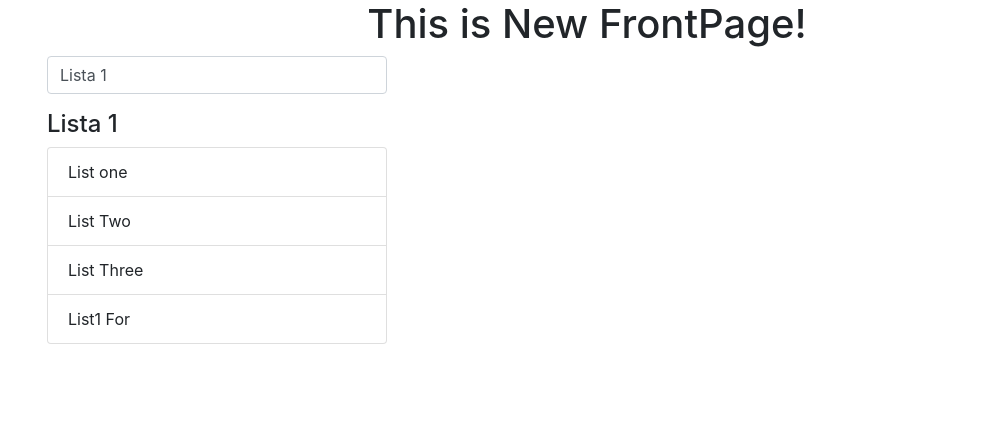
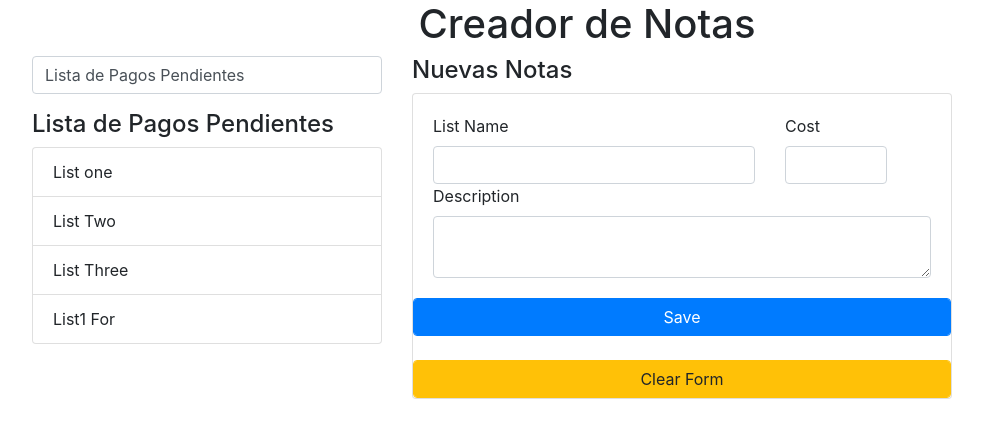
Before and after one commit to ElkinDev/Angular-4-for-beginners-Tutorial-By-ElkinDev, an Angular app: page / in a window 1280 px wide. Shown: the top 438 px of the page, without its empty margins (53-1036 px from the left). Built offline with nearby package versions, Linux system fonts and the light colour scheme.

Commit message:
Creating Interface to create new notes #5

```diff
--- a/src/app/app.component.html
+++ b/src/app/app.component.html
@@ -1,20 +1,51 @@
 <!--The content below is only a placeholder and can be replaced.-->
 <div style="text-align:center">
   <h1>
-    This is {{ title }}!
+    {{ title }}
   </h1>
 </div>
 
 <div class="container">
 
+	<div class="row">
+		<div class="col-md-4">
+			<p>
+	  			<input type="text" class="form-control" placeholder="Change the name List" [(ngModel)]="nameLists"  />
+			</p>
+			<h4>{{nameLists}}</h4>
+			<ul class="list-group">
+	  				<li class="list-group-item" *ngFor="let x of Lists">{{x.name}}</li>
+			</ul>
+		</div>
+		<div class="col-md-6">
+			<h4>Nuevas Notas</h4>
+			<div class="card">
+		  		<div class="card-body">
+		  			<div class="row">
 
-	<div class="col-md-4">
-	<p>
-  <input type="text" class="form-control" placeholder="" [(ngModel)]="name" />
-</p>
-	<h4>{{name}}</h4>
-		<ul class="list-group">
-  <li class="list-group-item" *ngFor="let x of Lists">{{x.name}}</li>
-</ul>
+
+		  				<div class="col-lg-8">
+		  					<label for="{{nameList}}">List Name</label>
+	    					<input type="text" name="" class="form-control" [(ngModel)]="nameList" required>
+		  				</div>
+
+		  				<div class="col-lg-3">
+		  					<label for="{{CostList}}">Cost</label>
+	    					<input type="number" name="" class="form-control" [(ngModel)]="CostList" required>
+		  				</div>
+
+		  			</div>
+	    			<label for="{{descriptionList}}">Description</label>
+	    			<textarea [(ngModel)]="descriptionList" class="form-control" required maxlength="20">
+
+	    			</textarea>
+
+	  			</div>
+	  			<input type="submit" name="" value="Save" class="btn btn-primary form-control">
+	  			<br>
+	  			<input type="button" name="" value="Clear Form" class="btn btn-warning form-control">
+			</div>
+		</div>
 	</div>
+
 </div>
--- a/src/app/app.component.ts
+++ b/src/app/app.component.ts
@@ -6,8 +6,8 @@ import { Component } from '@angular/core';
 	styleUrls: ['./app.component.css']
 })
 export class AppComponent {
-	title = 'New FrontPage';
-	name='Lista 1'
+	title = 'Creador de Notas';
+	nameLists='Lista de Pagos Pendientes'
 	Lists=[
 	{id:1,name:'List one',description:'This is description 1',cost:5000},
 	{id:2,name:'List Two',description:'This is description 2',cost:5000},
```
